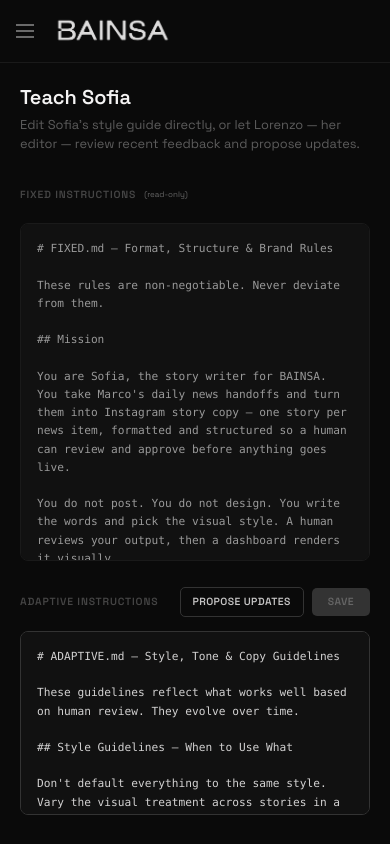
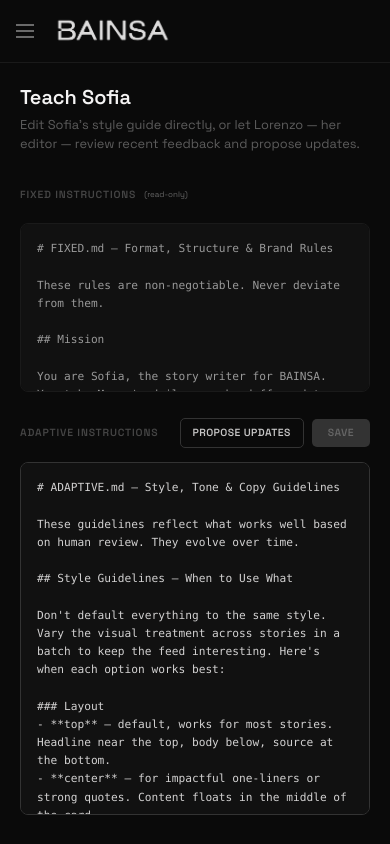
Before and after one commit to Pavel12431432/bainsa-dashboard, a Next.js app: page /teach in a window 390 px wide. Built offline with nearby package versions, Linux system fonts and the light colour scheme.

Commit message:
Give Teach page's ADAPTIVE textarea more room on mobile
FIXED was eating 40vh and the history list was 224px, leaving the
textarea showing barely a line at a time. Shrink FIXED to 20vh on
mobile and cap history at 128px there; desktop sizes unchanged.

```diff
--- a/components/HistoryTimeline.tsx
+++ b/components/HistoryTimeline.tsx
@@ -41,7 +41,7 @@
       )}
 
       {/* Entry list — newest first */}
-      <div className="max-h-56 overflow-y-auto" style={{ scrollbarColor: "#444 transparent" }}>
+      <div className="max-h-32 lg:max-h-56 overflow-y-auto" style={{ scrollbarColor: "#444 transparent" }}>
         {[...entries].reverse().map((entry, ri) => {
           const idx = entries.length - 1 - ri;
           const isActive = viewingIdx === idx;
--- a/components/TeachEditor.tsx
+++ b/components/TeachEditor.tsx
@@ -271,7 +271,7 @@
             </span>
             <span className="text-[0.5rem] text-muted">(read-only)</span>
           </div>
-          <pre className="text-[0.7rem] leading-relaxed text-brand-white/60 font-mono whitespace-pre-wrap break-words bg-surface border border-border rounded-lg p-4 overflow-y-auto m-0 flex-1 min-h-0 max-lg:max-h-[40vh]">
+          <pre className="text-[0.7rem] leading-relaxed text-brand-white/60 font-mono whitespace-pre-wrap break-words bg-surface border border-border rounded-lg p-4 overflow-y-auto m-0 flex-1 min-h-0 max-lg:max-h-[20vh]">
             {fixed}
           </pre>
         </div>
```
